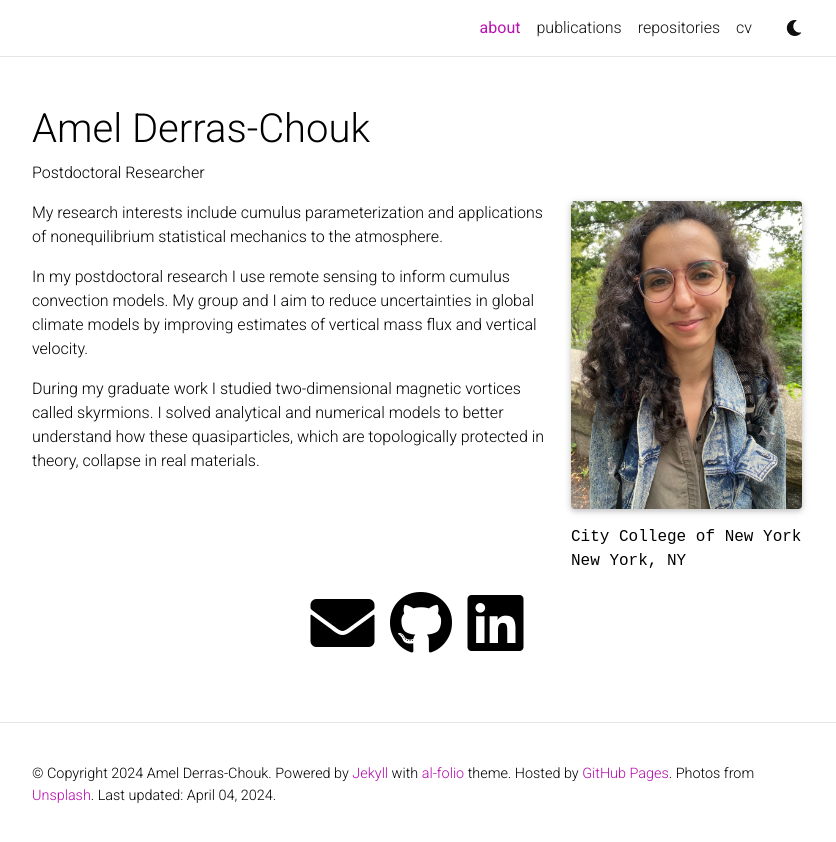
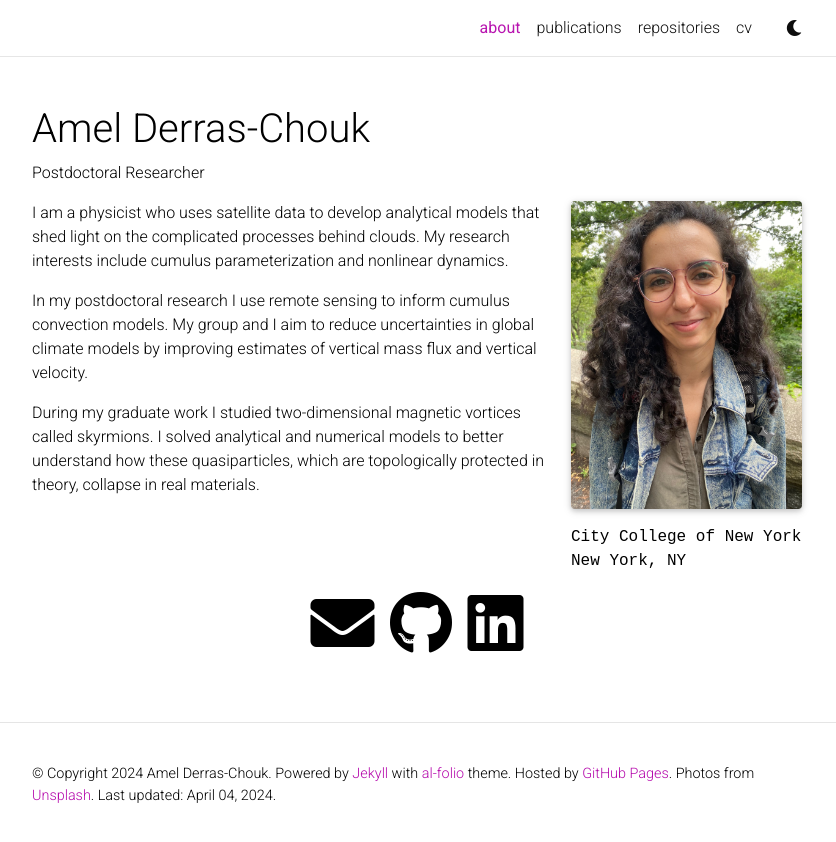
Before and after one commit to aderras/aderras.github.io, a Jekyll site: the page built from _pages/about.md, in a window 1280 px wide. Shown: the top 842 px of the page, without its empty margins (223-1059 px from the left). Built offline with Jekyll 4.4.1, drawn with Linux system fonts in a browser that asks for light colours; comment, search, counter and statistics services are not loaded; a style sheet for code colours, icons or effects is not loaded.

Commit message:
updating information

```diff
--- a/_config.yml
+++ b/_config.yml
@@ -6,7 +6,7 @@ title: blank # the website title (if blank, full name will be used instead)
 first_name: Amel
 middle_name:
 last_name: Derras-Chouk
-email: amel.derras@gmail.com
+email: aderras@pm.me
 description: > # the ">" symbol means to ignore newlines until "footer_text:"
   A simple, whitespace theme for academics. Based on [*folio](https://github.com/bogoli/-folio) design.
 footer_text: >
--- a/_pages/about.md
+++ b/_pages/about.md
@@ -18,7 +18,7 @@ social: true  # includes social icons at the bottom of the page
 ---
 
 
-My research interests include cumulus parameterization and applications of nonequilibrium statistical mechanics to the atmosphere.
+I am a physicist who uses satellite data to develop analytical models that shed light on the complicated processes behind clouds. My research interests include cumulus parameterization and nonlinear dynamics.
 
 In my postdoctoral research I use remote sensing to inform cumulus convection models. My group and I aim to reduce uncertainties in global climate models by improving estimates of vertical mass flux and vertical velocity.
 
```
Also changed, not shown: 1 other file.
